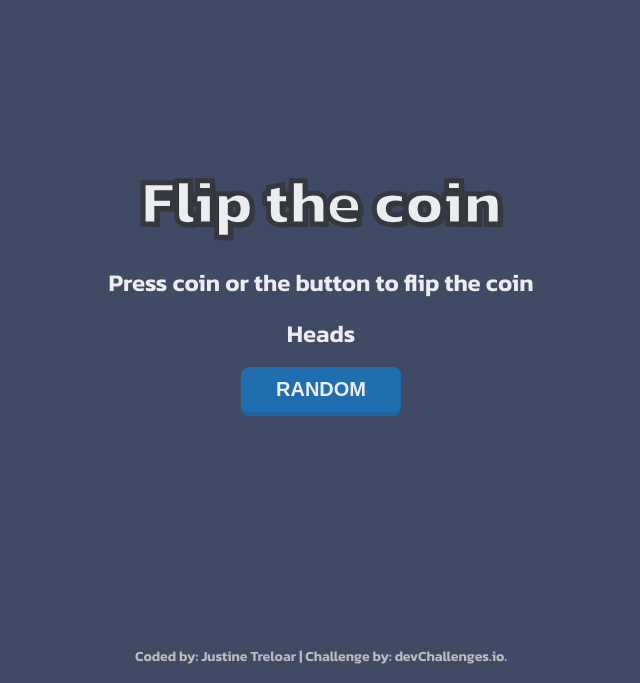
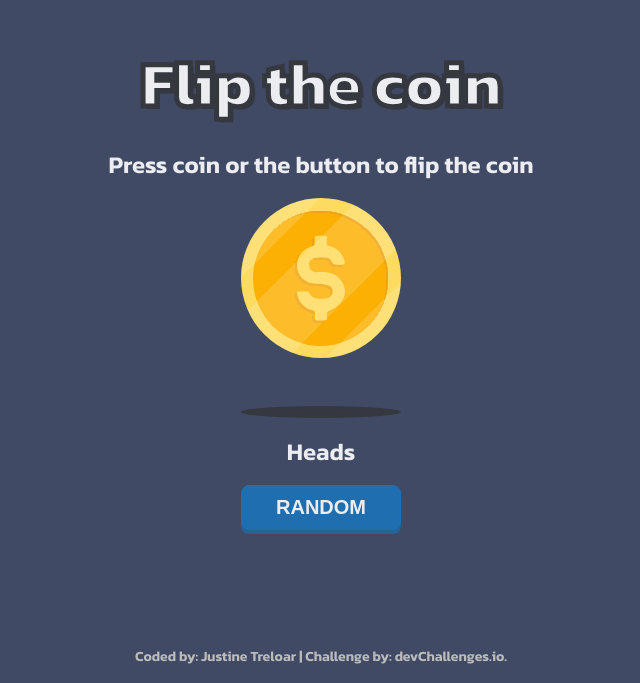
Before and after one commit to jinxd/flip-the-coin, a plain HTML site: page index.html in a window 1280 px wide. Shown: the part 117-800 px from the top of the page, without its empty margins (319-959 px from the left). Drawn offline with Linux system fonts and the light colour scheme.

Commit message:
Add coin images

```diff
--- a/index.html
+++ b/index.html
@@ -7,6 +7,7 @@
 
     <link rel="icon" href="resources/favicon.ico" type="image/x-icon" sizes="96x96" />
     <link rel="stylesheet" href="styles.css">
+    <script src="scripts.js" defer></script>
     <title>Flip the coin | devChallenges.io</title>
   </head>
 
@@ -25,9 +26,12 @@
       <p class="instructions">Press coin or the button to flip the coin</p>
 
       <!-- coin image -->
-
+      <div class="coin">
+        <img src="./resources/heads.svg" alt="Coin" id="coinImg">
+        <img src="./resources/shadow.svg" alt="Coin Shadow">
+      </div>
       <p class="result">Heads</p>
-      <button type="submit">Random</button>
+      <button type="submit" id="flip">Random</button>
     </div>
 
     <div class="author-info">
--- a/styles.css
+++ b/styles.css
@@ -95,3 +95,33 @@ button[type="submit"] {
     background: var(--c-grey);
   }
 }
+
+.coin {
+  display: flex;
+  flex-direction: column;
+  gap: 3rem;
+  perspective: 1000px;
+}
+
+.coin img:first-child {
+  transition: transform 0.6s ease;
+  transform-style: preserve-3d;
+}
+
+.coin .flipping {
+  animation: flip 0.6s ease;
+}
+
+@keyframes flip {
+  0% {
+    transform: rotateX(0);
+  }
+
+  50% {
+    transform: rotateX(180deg);
+  }
+
+  100% {
+    transform: rotateX(360deg);
+  }
+}
```
